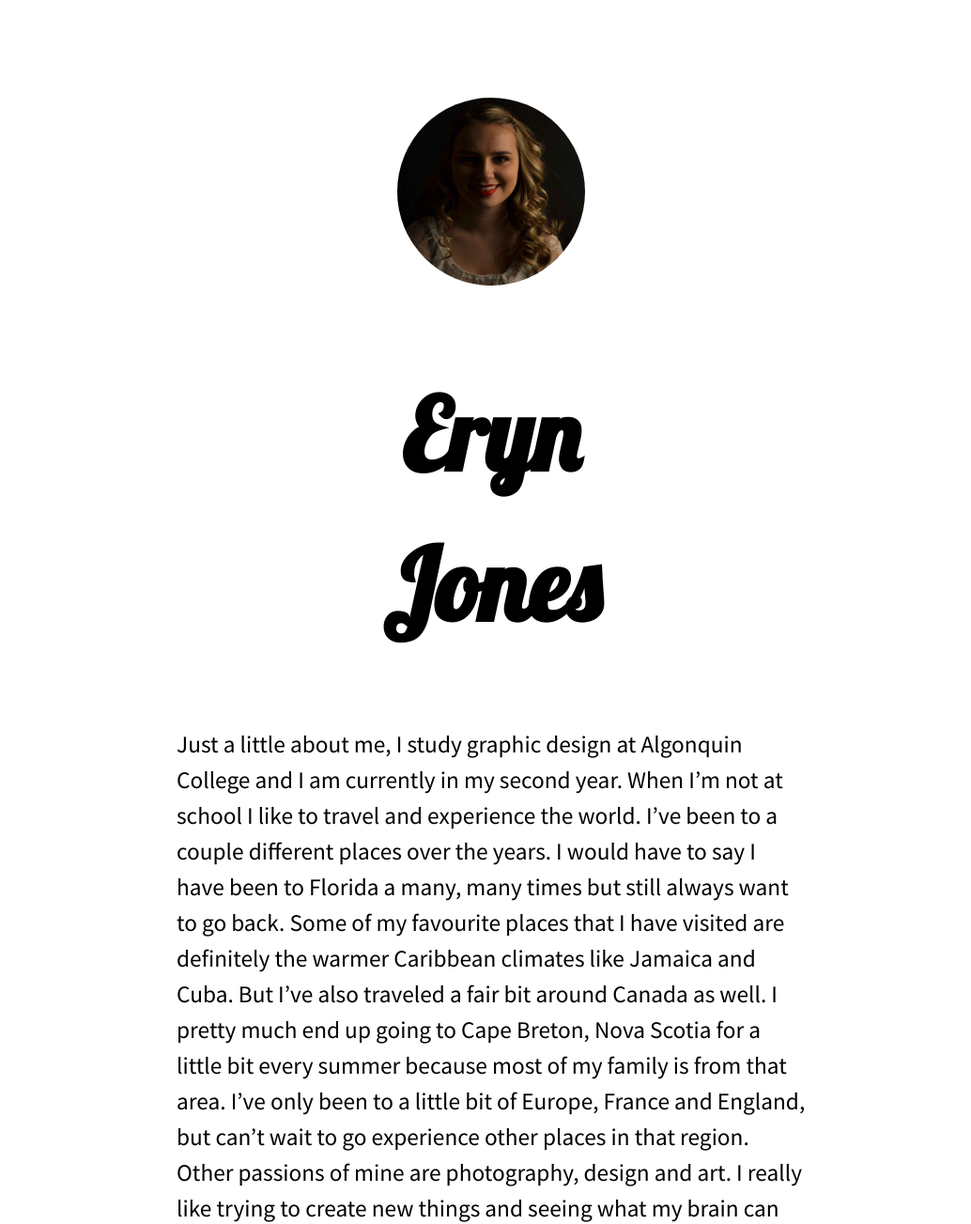
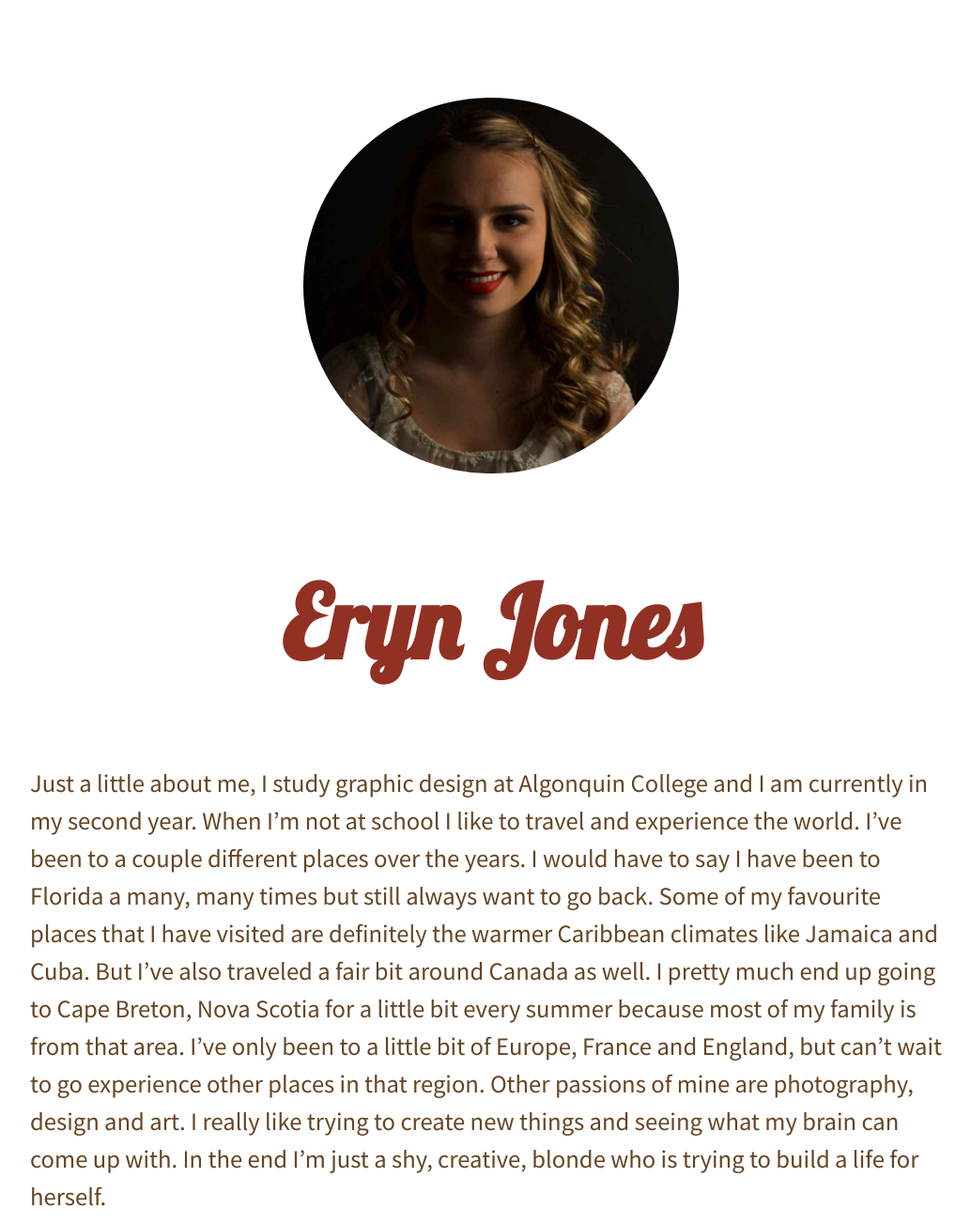
Before and after one commit to erynjones/dsn1675-project-1, a plain HTML site: page index.html in a window 1536 px wide. Shown: the top 1303 px of the page at 94% size, without its empty margins (245-1279 px from the left). Drawn offline with Linux system fonts and the light colour scheme.

Commit message:
Added more Media Quiries

```diff
--- a/css/main.css
+++ b/css/main.css
@@ -21,10 +21,12 @@ html {
 h1 {
   font-family: 'Lobster', cursive;
   text-align: center;
+  color: #913123;
 }
 
 p {
   font-family: 'Source Sans Pro', sans-serif;
+  color: #654523;
 }
 
 img {
@@ -35,6 +37,12 @@ img {
 
 .masthead {
   text-align: center;
+}
+
+@media only screen and (min-width: 17em) {
+  html {
+    margin: .5em;
+  }
 }
 
 @media only screen and (min-width: 20em) {
@@ -51,7 +59,38 @@ img {
   p {
     font-size: 16pt;
   }
+}
 
+@media only screen and (min-width: 26em) {
+
+  html {
+    padding-left: 50px;
+    padding-right: 50px;
+  }
+}
+
+@media only screen and (min-width: 34em) {
+
+  html {
+    line-height: 1.4;
+    margin: 1.4em;
+    padding-left: 60px;
+    padding-right: 60px;
+  }
+
+  h1 {
+    font-size: 52pt;
+  }
+
+  p {
+    font-size: 17pt;
+  }
+
+  img {
+    width: 275px;
+  	height: 275px;
+  	border-radius: 137.5px;
+  }
 }
 
 @media only screen and (min-width: 48em) {
@@ -64,11 +103,17 @@ img {
   }
 
   h1 {
-    font-size: 52pt;
+    font-size: 60pt;
   }
 
   p {
-    font-size: 17pt;
+    font-size: 18pt;
+  }
+
+  img {
+    width: 350px;
+  	height: 350px;
+  	border-radius: 175px;
   }
 }
 
@@ -77,17 +122,21 @@ img {
   html {
     line-height: 1.5;
     margin: 6rem;
+    padding-left: 173px;
+    padding-right: 173px;
   }
 
   h1 {
     font-size: 80pt;
-    padding-left: 350px;
-    padding-right: 350px;
   }
 
   p {
-    font-size: 19pt;
-    padding-left: 173px;
-    padding-right: 173px;
+    font-size: 20pt;
+  }
+
+  img {
+    width: 400px;
+  	height: 400px;
+  	border-radius: 200px;
   }
 }
```
